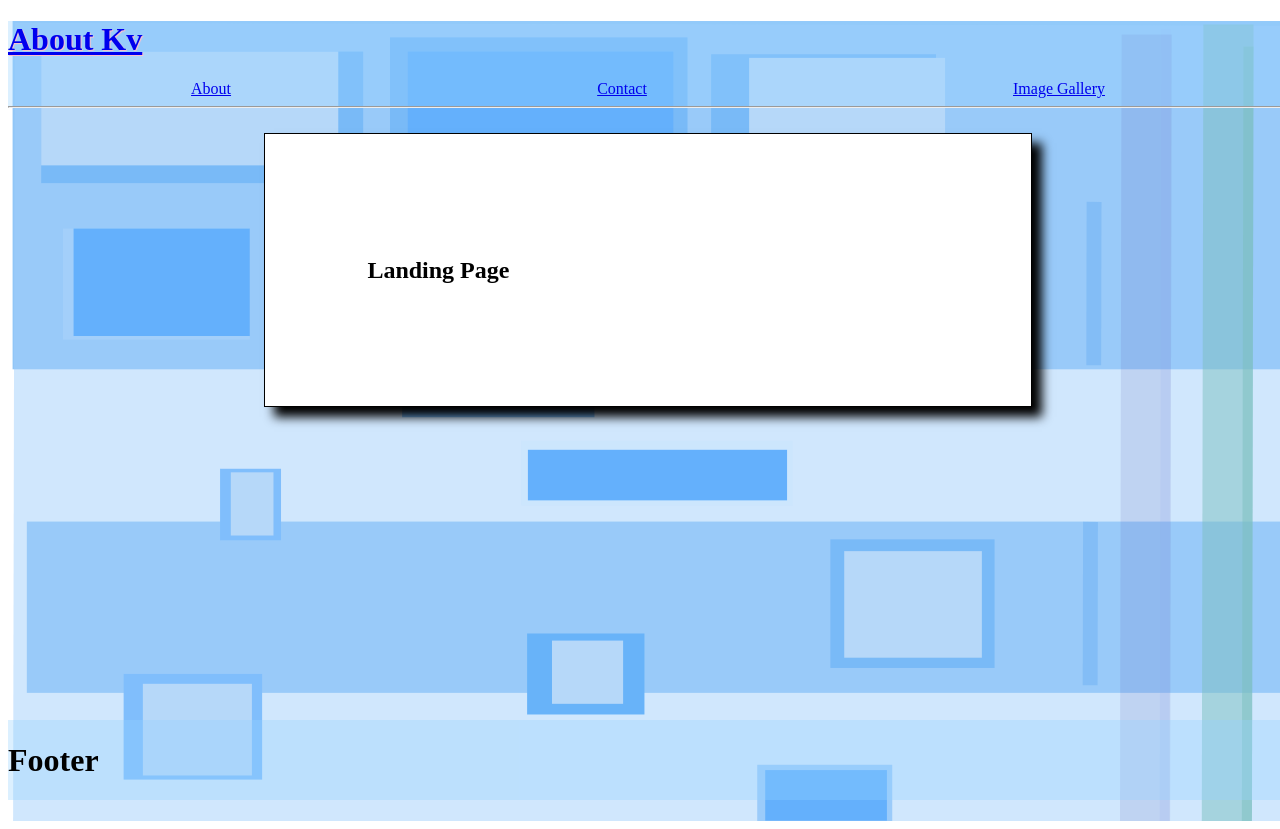
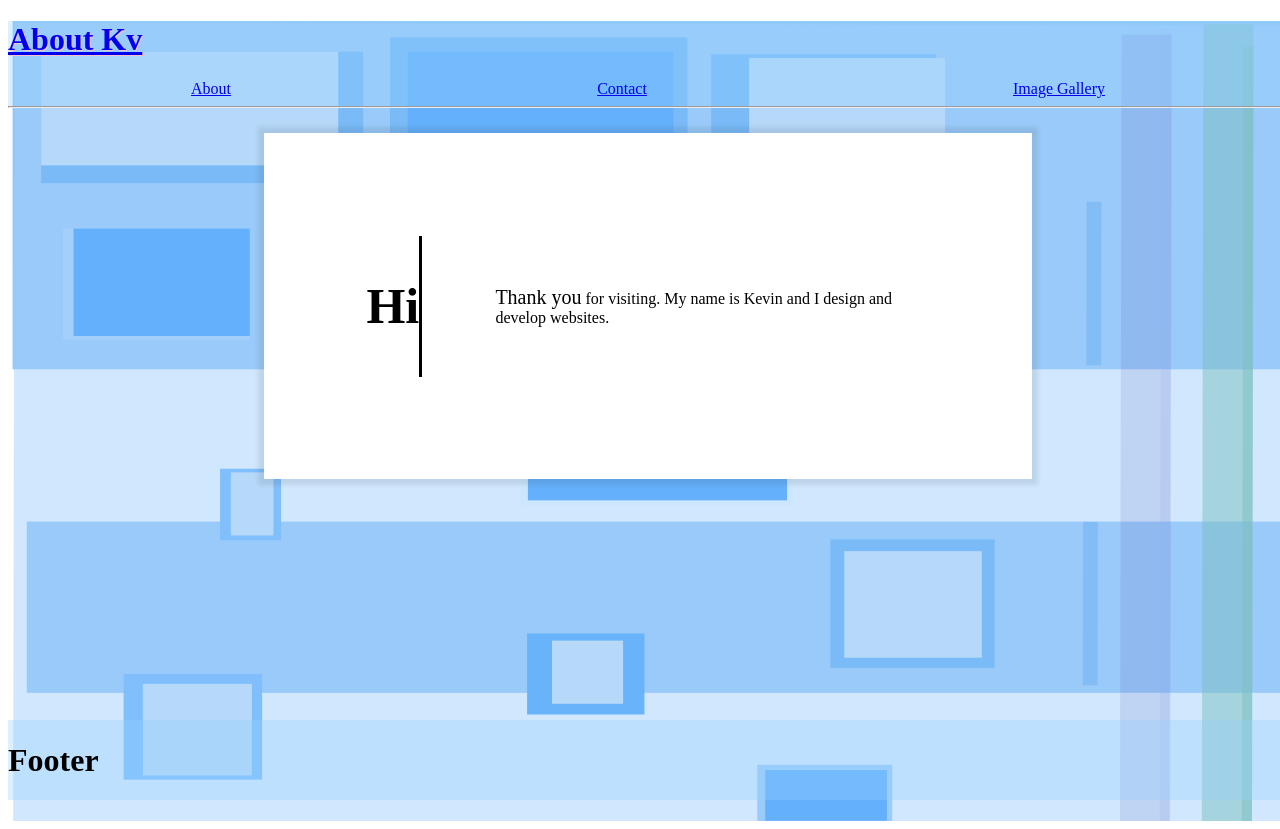
Before and after one commit to k3vnb/portfolio-prodbuild, a React app: page /#/ in a window 1280 px wide. Built offline with nearby package versions, Linux system fonts and the light colour scheme.

Commit message:
set basic styling for landing page

```diff
--- a/src/components/App.jsx
+++ b/src/components/App.jsx
@@ -20,7 +20,10 @@ function App(){
   }
   return (
     <div style={appStylesSheet}>
-
+      <style jsx global>{`
+          @import url('https://fonts.googleapis.com/css?family=Didact+Gothic');
+            `}
+      </style>
       <Header />
       <Switch>
         <Route exact path='/' component={LandingPage} />
--- a/src/components/LandingPage.jsx
+++ b/src/components/LandingPage.jsx
@@ -5,12 +5,42 @@ function LandingPage() {
     margin: '2% 20%',
     padding: '8%',
     backgroundColor: 'white',
-    border: '1px solid black',
-    boxShadow: '10px 10px 10px black'
+
+    boxShadow: '#303d401c 0px 0px 4px 6px',
+    display: 'flex'
   };
   return(
     <div style={landingPageStyleSheet}>
-      <h2>Landing Page</h2>
+      <style jsx>{`
+          font-family: 'Didact Gothic', sans-serif;
+          .landingPageHalf {
+            width: 49%;
+            padding: 2%;
+          }
+          .landingPageLeft {
+            border-right: 3px solid black;
+            margin-right: 1%;
+            text-align: center;
+          }
+          .landingPageRight {
+            margin-left: 12%;
+            display: flex;
+            align-items: center;
+          }
+          .hi {
+            margin-right: 12%;
+            font-size: 50px;
+          }
+          .leaderText {
+            font-size: 20px;
+          }
+            `}</style>
+          <div className="landingPageHalf landingPageLeft">
+            <h2 className="hi">Hi</h2>
+          </div>
+          <div className="landingPageHalf landingPageRight">
+            <p><span className="leaderText">Thank you</span> for visiting. My name is Kevin and I design and develop websites.</p>
+          </div>
     </div>
   );
 }
```
